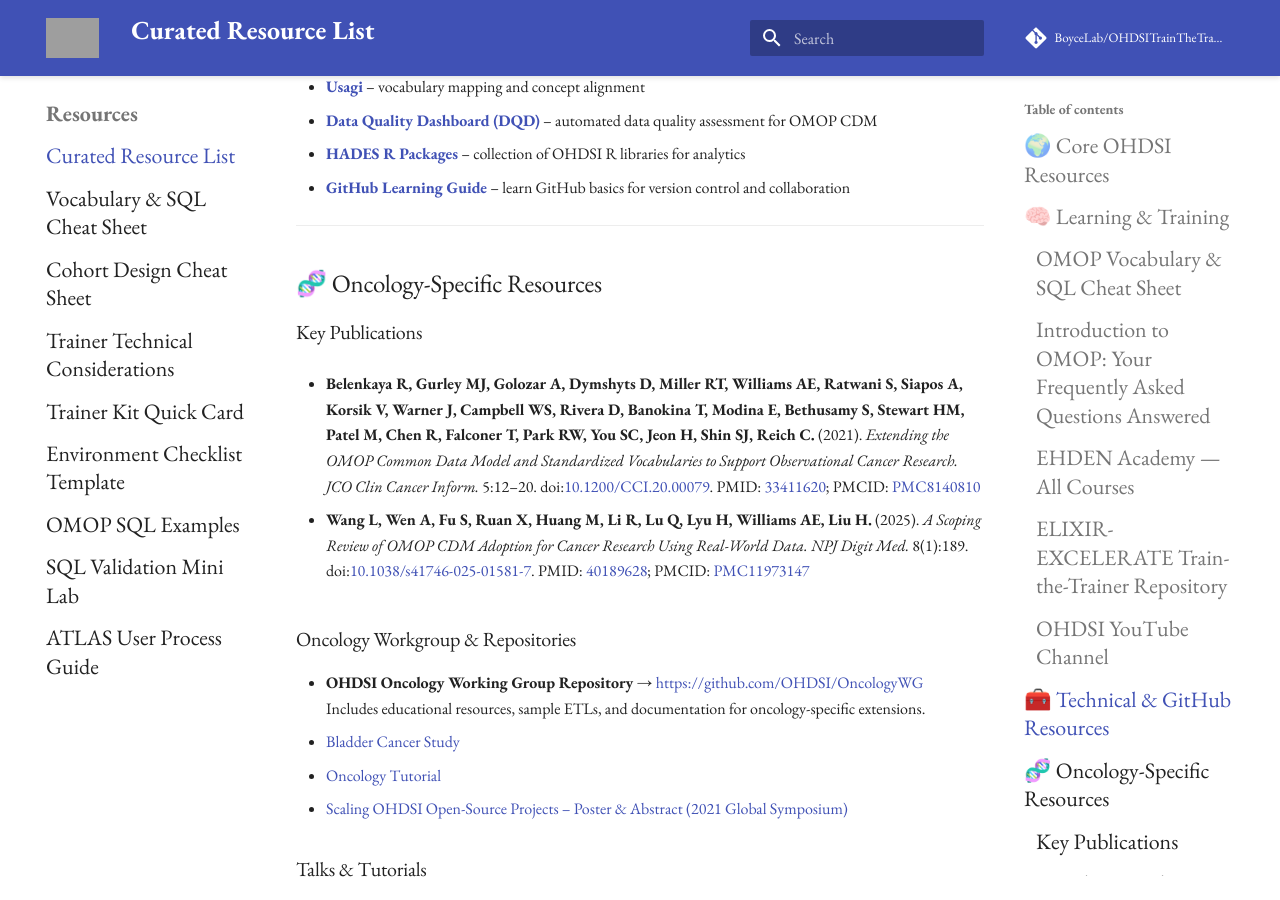
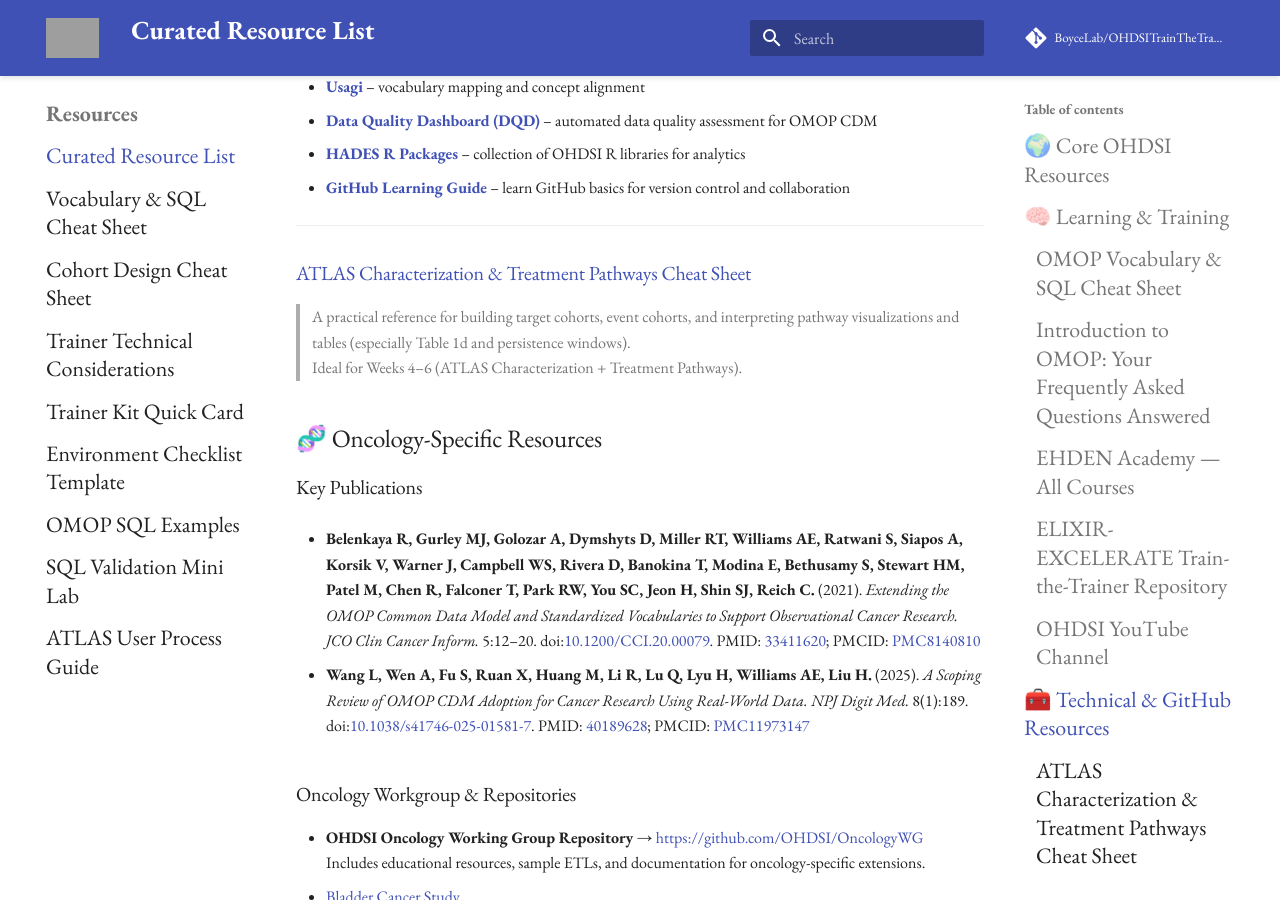
Before and after one commit to BoyceLab/OHDSITrainTheTrainer-6WK, an MkDocs documentation site: the page built from docs/resources.md, in a window 1280 px wide and 900 px high, scrolled down 2444 px. Built offline with MkDocs 1.6.1 and Material for MkDocs 9.7.7, drawn with Linux system fonts in a browser that asks for light colours; comment, search, counter and statistics services are not loaded; grey boxes are pictures that could not be loaded.

Commit message:
Add ATLAS Characterization & Treatment Pathways Cheat Sheet
Added a cheat sheet for ATLAS Characterization & Treatment Pathways as a practical reference for building target cohorts and interpreting visualizations.

```diff
--- a/docs/resources.md
+++ b/docs/resources.md
@@ -95,6 +95,10 @@
 - **[GitHub Learning Guide](https://docs.github.com/en/get-started/quickstart/hello-world)** – learn GitHub basics for version control and collaboration
 
 ---
+### [ATLAS Characterization & Treatment Pathways Cheat Sheet](common_artifacts/atlas-characterization-treatment-pathways-cheat-sheet.md)
+> A practical reference for building target cohorts, event cohorts, and interpreting pathway visualizations and tables (especially Table 1d and persistence windows).
+> Ideal for Weeks 4–6 (ATLAS Characterization + Treatment Pathways).
+
 
 ## 🧬 Oncology-Specific Resources
 
```
